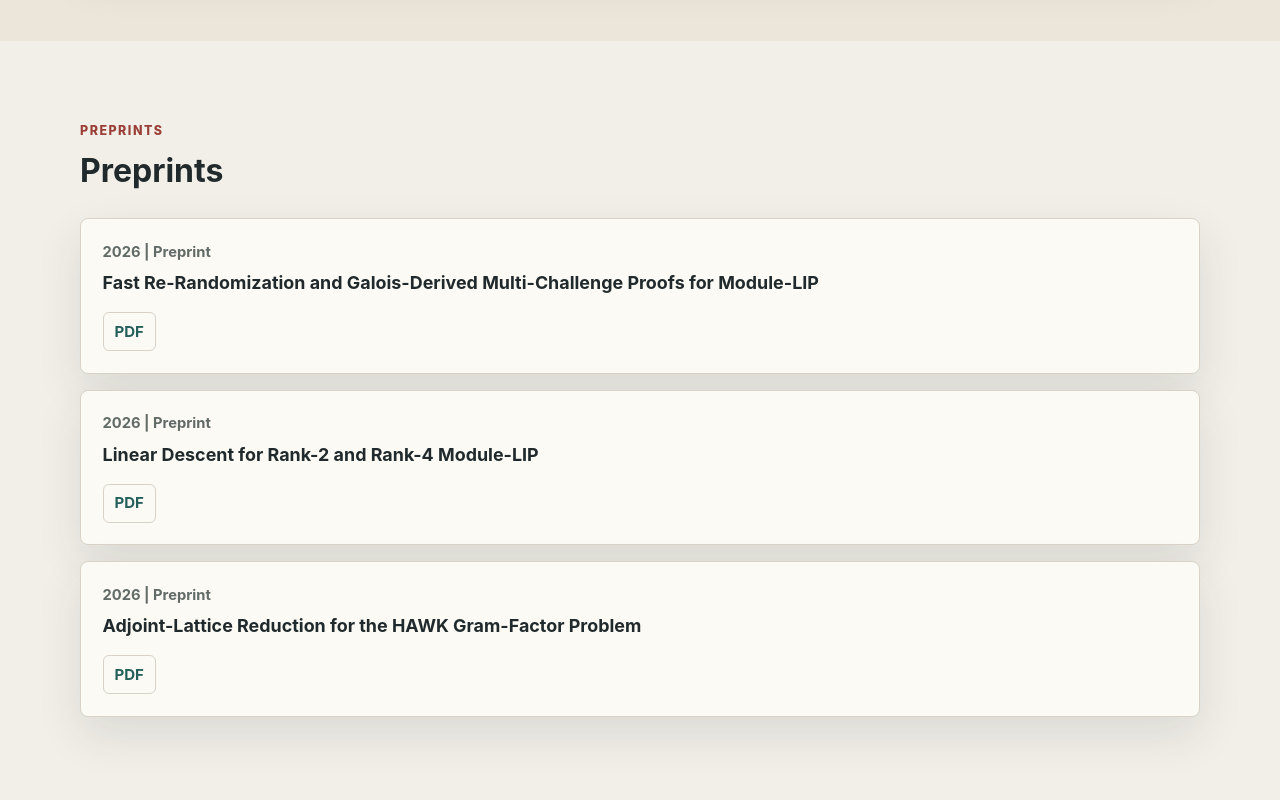
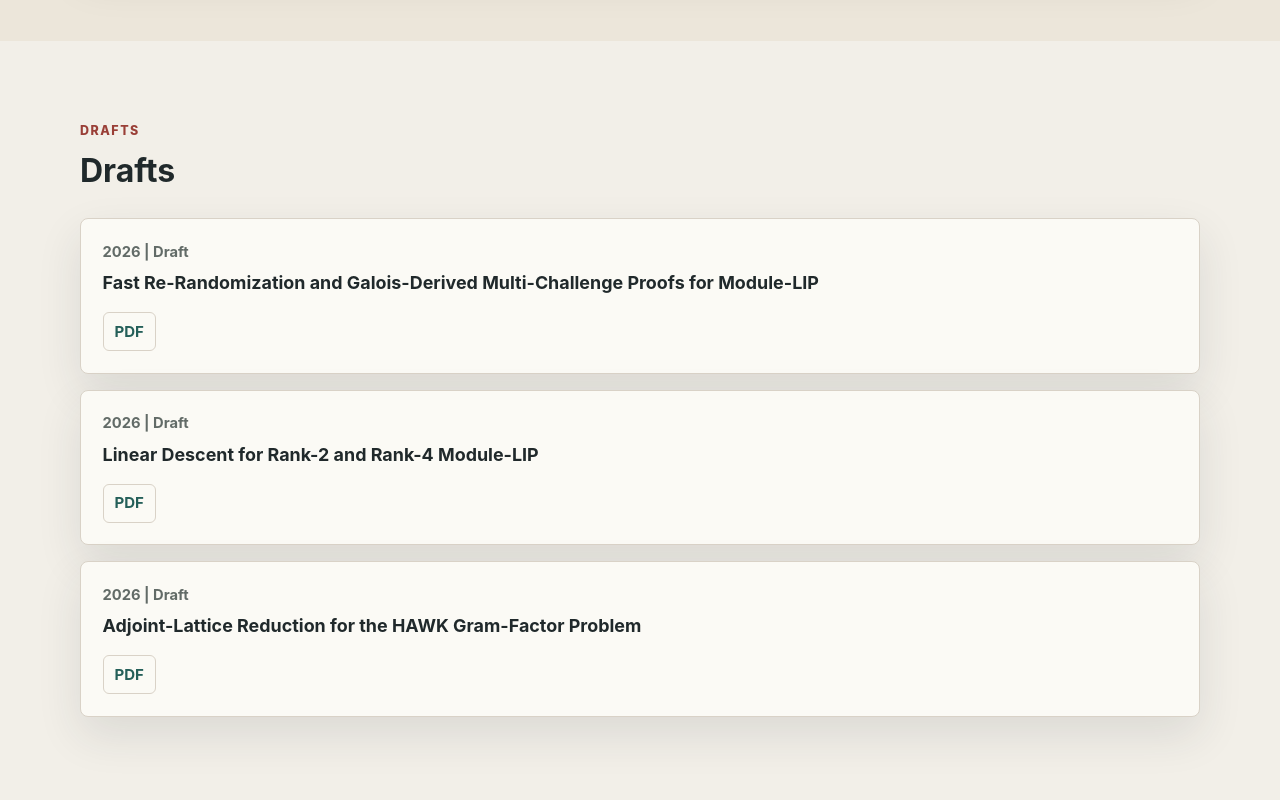
Before and after one commit to HaryLo/HaryLo.github.io, a website: page index.html in a window 1280 px wide. Shown: the part 1440-2240 px from the top of the page. Drawn offline with Linux system fonts and the light colour scheme.

Commit message:
Rename preprints to drafts (#2)

```diff
--- a/index.html
+++ b/index.html
@@ -50,7 +50,7 @@
         </a>
         <div class="nav-links" aria-label="Page sections">
           <a href="#education">Education</a>
-          <a href="#preprints">Preprints</a>
+          <a href="#preprints">Drafts</a>
           <a href="#publications">Publications</a>
         </div>
       </nav>
@@ -120,14 +120,14 @@
         </div>
       </section>
 
-      <section class="section" id="preprints" aria-labelledby="preprints-title">
+      <section class="section" id="preprints" aria-labelledby="drafts-title">
         <div class="section-heading">
-          <p class="eyebrow">Preprints</p>
-          <h2 id="preprints-title">Preprints</h2>
+          <p class="eyebrow">Drafts</p>
+          <h2 id="drafts-title">Drafts</h2>
         </div>
         <div class="publication-list">
           <article class="publication-item">
-            <p class="publication-meta">2026 | Preprint</p>
+            <p class="publication-meta">2026 | Draft</p>
             <h3>Fast Re-Randomization and Galois-Derived Multi-Challenge Proofs for Module-LIP</h3>
             <div class="inline-actions">
               <a href="files/preprints/fast-rerandomization-and-galois-derived-multi-challenge-proofs.pdf" target="_blank" rel="noreferrer">PDF</a>
@@ -135,7 +135,7 @@
           </article>
 
           <article class="publication-item">
-            <p class="publication-meta">2026 | Preprint</p>
+            <p class="publication-meta">2026 | Draft</p>
             <h3>Linear Descent for Rank-2 and Rank-4 Module-LIP</h3>
             <div class="inline-actions">
               <a href="files/preprints/linear-descent-for-rank-2-and-rank-4-module-lip.pdf" target="_blank" rel="noreferrer">PDF</a>
@@ -143,7 +143,7 @@
           </article>
 
           <article class="publication-item">
-            <p class="publication-meta">2026 | Preprint</p>
+            <p class="publication-meta">2026 | Draft</p>
             <h3>Adjoint-Lattice Reduction for the HAWK Gram-Factor Problem</h3>
             <div class="inline-actions">
               <a href="files/preprints/adjoint-lattice-reduction-for-the-hawk-gram-factor-problem.pdf" target="_blank" rel="noreferrer">PDF</a>
```
